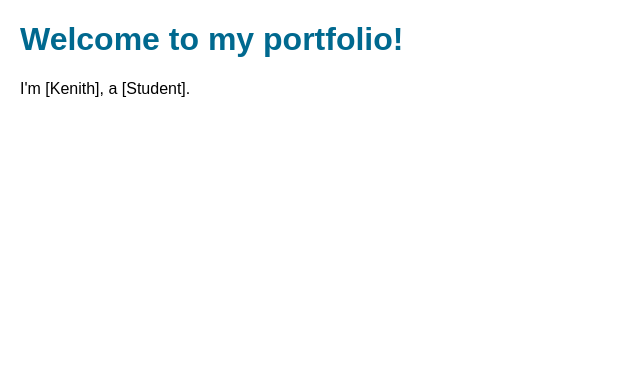
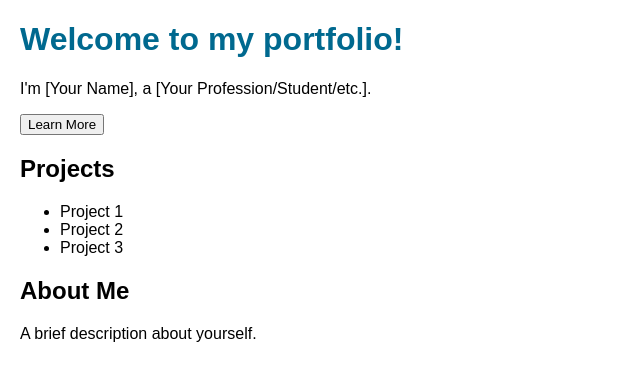
Before and after one commit to k3nph1l1p/k3nph1l1p.github.io, a plain HTML site: page index.html in a window 1280 px wide. Shown: the whole page, without its empty margins (0-640 px from the left). Drawn offline with Linux system fonts and the light colour scheme.

Commit message:
Update index.html

```diff
--- a/index.html
+++ b/index.html
@@ -1,13 +1,29 @@
 <!DOCTYPE html>
 <html>
 <head>
-  <title>Kenith - Portfolio</title>
+  <title>Your Name - Portfolio</title>
   <link rel="stylesheet" href="styles.css">
 </head>
 <body>
-  <!-- Your content here -->
-  <h1>Welcome to my portfolio!</h1>
-  <p>I'm [Kenith], a [Student].</p>
-  <!-- Add more content as needed -->
+  <div class="container">
+    <div class="card">
+      <h1>Welcome to my portfolio!</h1>
+      <p>I'm [Your Name], a [Your Profession/Student/etc.].</p>
+      <button>Learn More</button>
+    </div>
+    <!-- Add more cards as needed -->
+    <div class="card">
+      <h2>Projects</h2>
+      <ul>
+        <li>Project 1</li>
+        <li>Project 2</li>
+        <li>Project 3</li>
+      </ul>
+    </div>
+    <div class="card">
+      <h2>About Me</h2>
+      <p>A brief description about yourself.</p>
+    </div>
+  </div>
 </body>
 </html>
```
